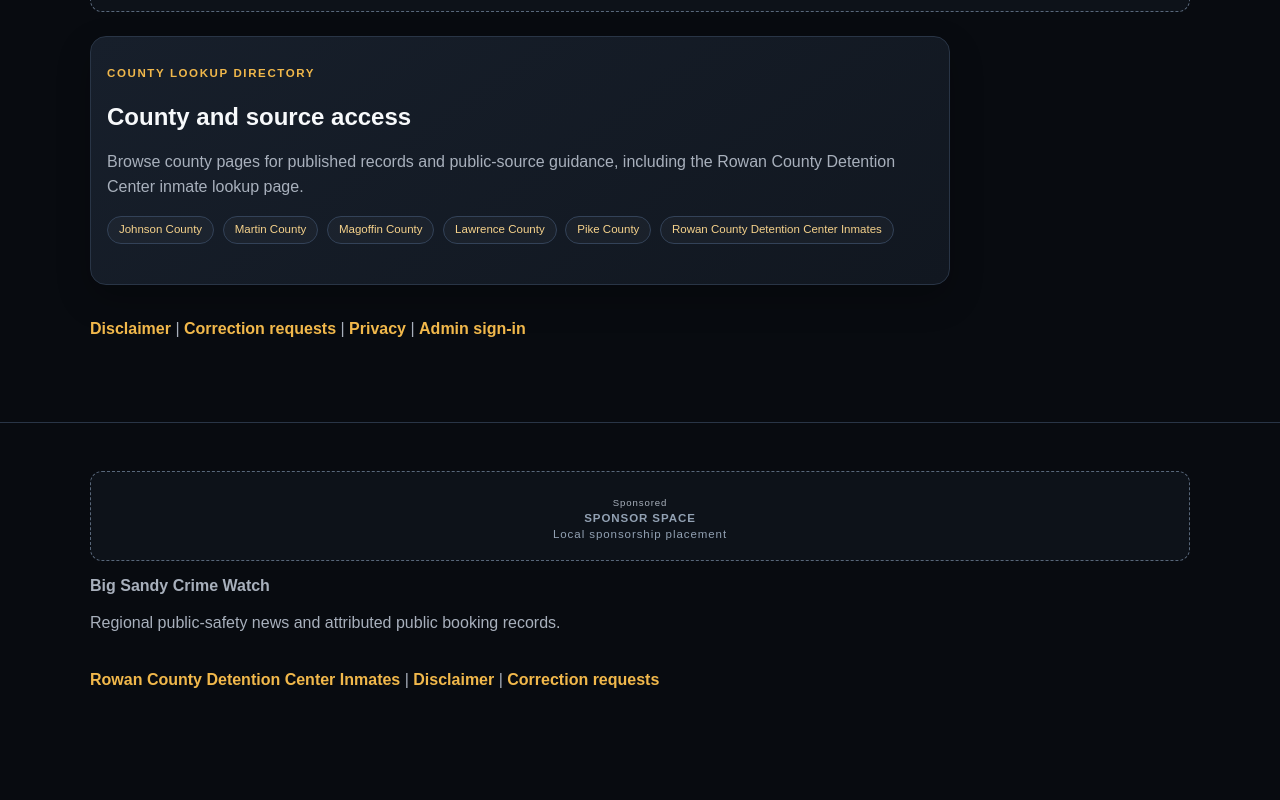
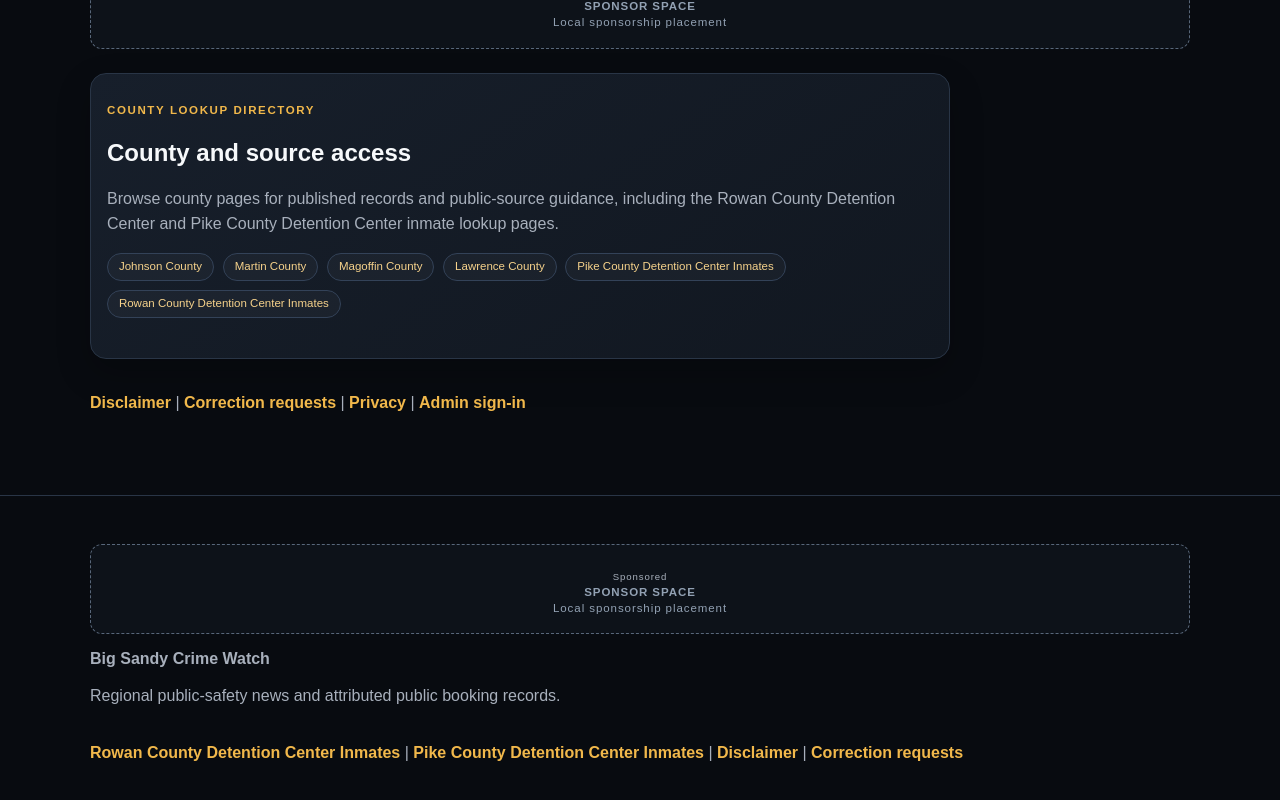
Before and after one commit to RavenKNG/big-sandy-crime-watch, a Next.js app: page / in a window 1280 px wide. Shown: the part 1168-1968 px from the top of the page. Before the commit the page ends 1908 px from the top, so only its background shows below. Built offline with nearby package versions, Linux system fonts and the light colour scheme; no server answers; the database is empty.

Commit message:
feat: add Pike detention center county landing page

```diff
--- a/src/app/layout.tsx
+++ b/src/app/layout.tsx
@@ -33,7 +33,7 @@ export default function RootLayout({
 }>) {
   return (
     <html lang="en">
-      <body><SiteHeader />{children}<footer><AdSlot placement="footer" /><strong>Big Sandy Crime Watch</strong><p>Regional public-safety news and attributed public booking records.</p><p className="footer-links"><a href="/county/rowan">Rowan County Detention Center Inmates</a> | <a href="/disclaimer">Disclaimer</a> | <a href="/correction-request">Correction requests</a></p></footer><Analytics /></body>
+      <body><SiteHeader />{children}<footer><AdSlot placement="footer" /><strong>Big Sandy Crime Watch</strong><p>Regional public-safety news and attributed public booking records.</p><p className="footer-links"><a href="/county/rowan">Rowan County Detention Center Inmates</a> | <a href="/county/pike">Pike County Detention Center Inmates</a> | <a href="/disclaimer">Disclaimer</a> | <a href="/correction-request">Correction requests</a></p></footer><Analytics /></body>
     </html>
   );
 }
--- a/src/app/page.tsx
+++ b/src/app/page.tsx
@@ -60,7 +60,7 @@ export default async function Home() {
         <h2>County and source access</h2>
         <p>
           Browse county pages for published records and public-source guidance, including the
-          Rowan County Detention Center inmate lookup page.
+          Rowan County Detention Center and Pike County Detention Center inmate lookup pages.
         </p>
         <div className="filter-row">
           {counties.map((county: (typeof counties)[number]) => (
--- a/src/components/SiteHeader.tsx
+++ b/src/components/SiteHeader.tsx
@@ -11,6 +11,7 @@ export function SiteHeader() {
         <Link href="/today">Today</Link>
         <Link href="/last-72-hours">Last 72 Hours</Link>
         <Link href="/county/rowan">Rowan</Link>
+        <Link href="/county/pike">Pike</Link>
         <Link href="/category/bookings">Bookings</Link>
         <Link href="/search">Search</Link>
       </nav>
--- a/src/lib/content.ts
+++ b/src/lib/content.ts
@@ -1,5 +1,6 @@
 import { articles, demoRecords } from "./demo-data";
 import { formatCountyLabel } from "./display-format";
+import { getFeaturedCountyPage } from "./featured-county-pages";
 import type { DemoRecord } from "./types";
 
 export const innocenceNotice =
@@ -46,7 +47,7 @@ export const formatDate = (value: string) =>
 export const formatCounty = formatCountyLabel;
 
 export function countyDirectoryLabel(county: string) {
-  return county === "rowan" ? "Rowan County Detention Center Inmates" : formatCounty(county);
+  return getFeaturedCountyPage(county)?.pageTitle ?? formatCounty(county);
 }
 
 export function categorize(record: DemoRecord) {
--- /dev/null
+++ b/src/lib/featured-county-pages.ts
@@ -0,0 +1,49 @@
+export const FEATURED_COUNTY_PAGES = {
+  rowan: {
+    countySlug: "rowan",
+    sourceSlug: "rowan-county-detention-center",
+    pageTitle: "Rowan County Detention Center Inmates",
+    sourceName: "Rowan County Detention Center",
+    lookupUrl:
+      "https://omsweb.public-safety-cloud.com/jtclientweb/jailtracker/index/Rowan_County_KY",
+    lookupButtonText: "Open Rowan County JailTracker Inmate Lookup",
+    description:
+      "Use Big Sandy Crime Watch to access the official Rowan County Detention Center inmate lookup and current JailTracker instructions.",
+    intro:
+      "Looking for Rowan County Detention Center inmates? This page links to the official Rowan County JailTracker lookup for current inmates, mugshots, booking information, charges, and bond details when listed.",
+    notice:
+      "Rowan JailTracker may ask for a short verification code before showing current inmates.",
+    emptyState:
+      "No locally imported Rowan records are published here yet. Use the official Rowan JailTracker lookup above.",
+    searchLabel: "Search Rowan on site",
+  },
+  pike: {
+    countySlug: "pike",
+    sourceSlug: "pike-county-detention-center",
+    pageTitle: "Pike County Detention Center Inmates",
+    sourceName: "Pike County Detention Center",
+    lookupUrl: "http://www.pikecountydetention.com/PikeCounty_InmateList.html",
+    lookupButtonText: "Open Pike County Detention Center Inmate Lookup",
+    description:
+      "Use Big Sandy Crime Watch to access the official Pike County Detention Center inmate roster and current booking lookup instructions.",
+    intro:
+      "Looking for Pike County Detention Center inmates? This page links to the official Pike County inmate roster for current inmates, mugshots, booking information, charges, and related detention details when listed.",
+    notice:
+      "Pike County Detention Center roster details are provided by the official source and may change throughout the day.",
+    emptyState:
+      "No locally imported Pike records are published here yet. Use the official Pike County Detention Center inmate lookup above.",
+    searchLabel: "Search Pike on site",
+  },
+} as const;
+
+export type FeaturedCountySlug = keyof typeof FEATURED_COUNTY_PAGES;
+
+export function getFeaturedCountyPage(county?: string | null) {
+  if (!county) return null;
+  const slug = county.trim().toLowerCase() as FeaturedCountySlug;
+  return FEATURED_COUNTY_PAGES[slug] ?? null;
+}
+
+export function isFeaturedCountyPage(county?: string | null) {
+  return Boolean(getFeaturedCountyPage(county));
+}
```
Also changed, not shown: src/app/county/[county]/page.tsx (+20 -27 lines), src/lib/rowan-promo.ts (+5 -4 lines), src/lib/rowan.ts (deleted, +0 -9 lines).
